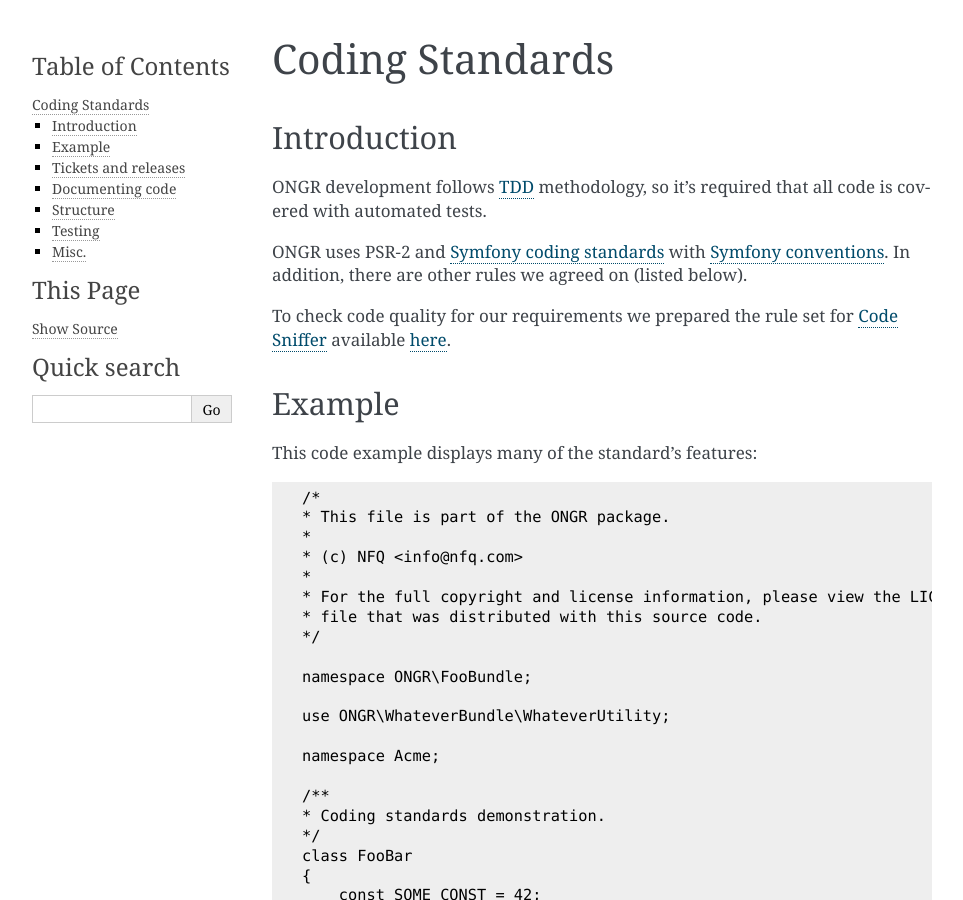
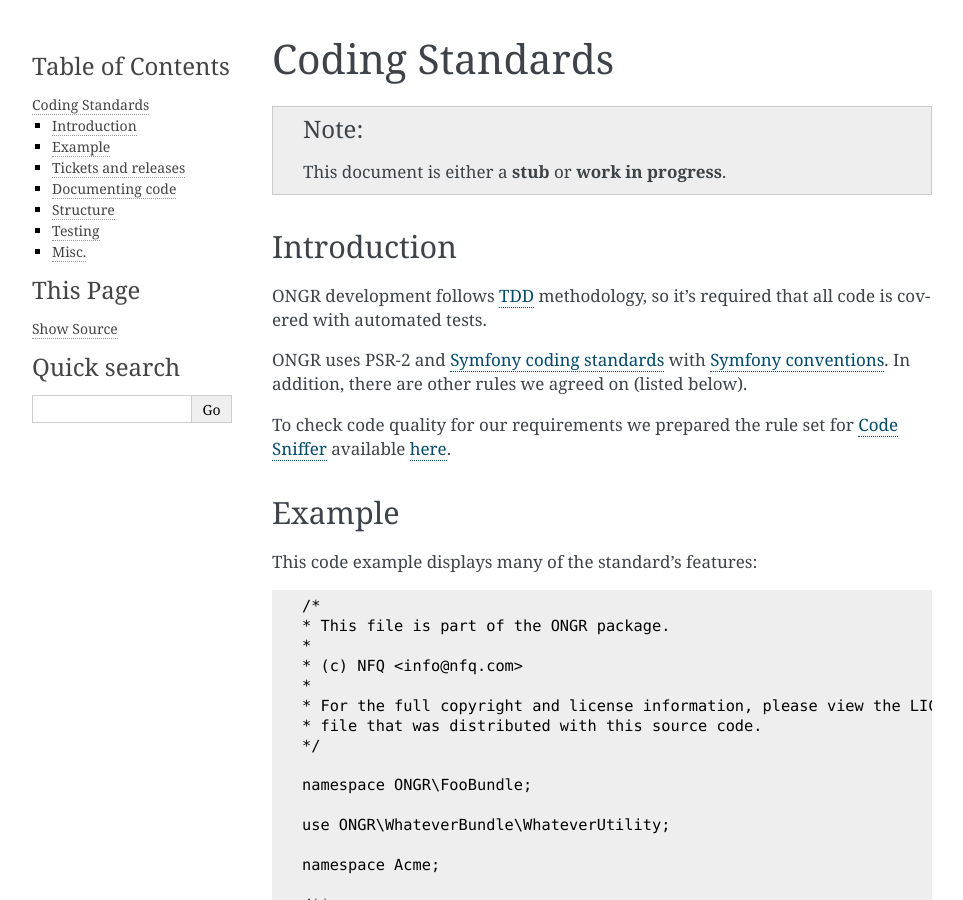
Before and after one commit to ongr-io/docs.ongr.io, a Sphinx documentation site: the page built from source/handbook/contributing/coding_standards.rst, in a window 1280 px wide and 900 px high. Shown: the whole window, without its empty margins (148-1111 px from the left). Built offline with Sphinx 7.4.7, drawn with Linux system fonts in a browser that asks for light colours; pages that are not in the unit, such as notebooks, are missing from menus; the version number could not be read and is left out.

Commit message:
Adding stub template

```diff
--- a/source/handbook/contributing/coding_standards.rst
+++ b/source/handbook/contributing/coding_standards.rst
@@ -2,6 +2,7 @@
 Coding Standards
 ================
 
+.. include:: /handbook/snippets/stub.rst
 
 Introduction
 ------------
--- /dev/null
+++ b/source/handbook/snippets/stub.rst
@@ -0,0 +1 @@
+.. note:: This document is either a **stub** or **work in progress**.
```
